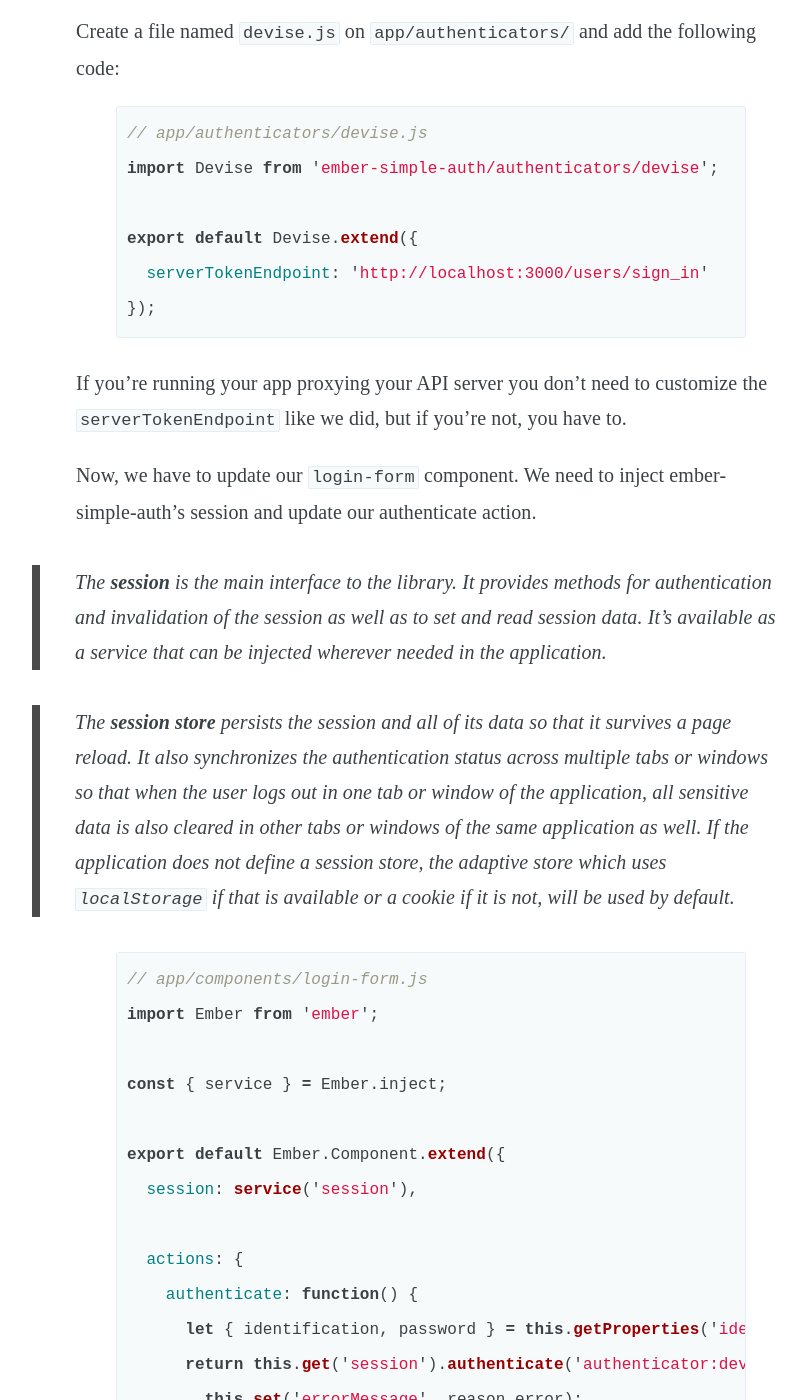
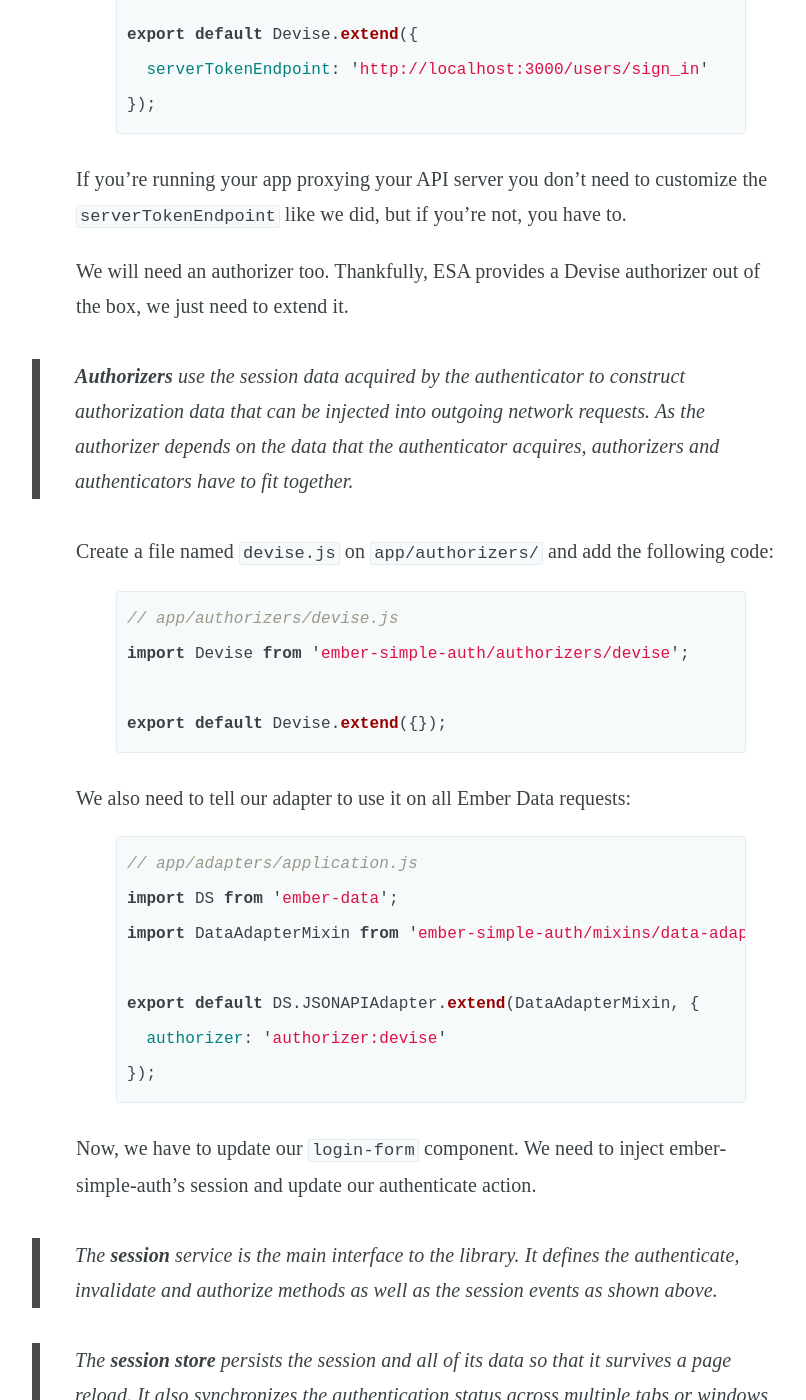
Before and after one commit to romulomachado/romulomachado.github.io, a Jekyll site: the page built from _posts/2015-09-28-using-ember-simple-auth-with-devise.md, in a window 1280 px wide and 1400 px high, scrolled down 10885 px. Shown: the whole window, without its empty margins (209-1015 px from the left). Built offline with Jekyll 4.4.1, drawn with Linux system fonts in a browser that asks for light colours; emoji names are drawn with the system emoji font; some web fonts are replaced; comment, search, counter and statistics services are not loaded; some of the changed text lies outside the part shown.

Commit message:
Update ember-simple-auth blog post

```diff
--- a/_posts/2015-09-28-using-ember-simple-auth-with-devise.md
+++ b/_posts/2015-09-28-using-ember-simple-auth-with-devise.md
@@ -75,23 +75,23 @@
 
 {% highlight ruby %}
 class ApplicationController < ActionController::Base
-  before_filter :authenticate_user_from_token!
-
-  # Enter the normal Devise authentication path,
-  # using the token authenticated user if available
-  before_filter :authenticate_user!
+  before_action :authenticate!
 
   private
+    def authenticate!
+      authenticate_token || render_unauthorized
+    end
 
-    def authenticate_user_from_token!
+    def authenticate_token
       authenticate_with_http_token do |token, options|
-        user_email = options[:email].presence
-        user = user_email && User.find_by_email(user_email)
+         User.find_by(authentication_token: token)
+       end
+    end
 
-        if user && Devise.secure_compare(user.authentication_token, token)
-          sign_in user, store: false
-        end
-      end
+    def render_unauthorized
+      render json: {
+        errors: ['Bad credentials']
+      }, status: 401
     end
 end
 {% endhighlight %}
@@ -275,9 +271,34 @@
 
 If you're running your app proxying your API server you don't need to customize the `serverTokenEndpoint` like we did, but if you're not, you have to.
 
+We will need an authorizer too. Thankfully, ESA provides a Devise authorizer out of the box, we just need to extend it.
+
+> **Authorizers** use the session data acquired by the authenticator to construct authorization data that can be injected into outgoing network requests. As the authorizer depends on the data that the authenticator acquires, authorizers and authenticators have to fit together.
+
+Create a file named `devise.js` on `app/authorizers/` and add the following code:
+
+{% highlight javascript %}
+// app/authorizers/devise.js
+import Devise from 'ember-simple-auth/authorizers/devise';
+
+export default Devise.extend({});
+{% endhighlight %}
+
+We also need to tell our adapter to use it on all Ember Data requests:
+
+{% highlight javascript %}
+// app/adapters/application.js
+import DS from 'ember-data';
+import DataAdapterMixin from 'ember-simple-auth/mixins/data-adapter-mixin';
+
+export default DS.JSONAPIAdapter.extend(DataAdapterMixin, {
+  authorizer: 'authorizer:devise'
+});
+{% endhighlight %}
+
 Now, we have to update our `login-form` component. We need to inject ember-simple-auth's session and update our authenticate action.
 
-> The **session** is the main interface to the library. It provides methods for authentication and invalidation of the session as well as to set and read session data. It's available as a service that can be injected wherever needed in the application.
+> The **session** service is the main interface to the library. It defines the authenticate, invalidate and authorize methods as well as the session events as shown above.
 
 > The **session store** persists the session and all of its data so that it survives a page reload. It also synchronizes the authentication status across multiple tabs or windows so that when the user logs out in one tab or window of the application, all sensitive data is also cleared in other tabs or windows of the same application as well. If the application does not define a session store, the adaptive store which uses `localStorage` if that is available or a cookie if it is not, will be used by default.
 
@@ -380,3 +401,9 @@
 * Made `app/routes/login.js` extend `UnauthenticatedRouteMixin`. (Thanks <a href="http://github.com/vladimir-e" target="_blank">Vladimir</a>)
 * Removed deprecated `store` from `ENV['ember-simple-auth']` on `config/enviroment.js`.
 * Updated installation instructions for `ember-simple-auth`: 1.0.0 was merged. :tada:
+
+##### Updates: Jan 13th
+
+* Did some refactoring on `ApplicationController`
+* Added devise authorizer (Thanks Tobias Schlottke)
+* Updated some ESA concepts
```
Also changed, not shown: other parts of _posts/2015-09-28-using-ember-simple-auth-with-devise.md (+1 -5 lines).
